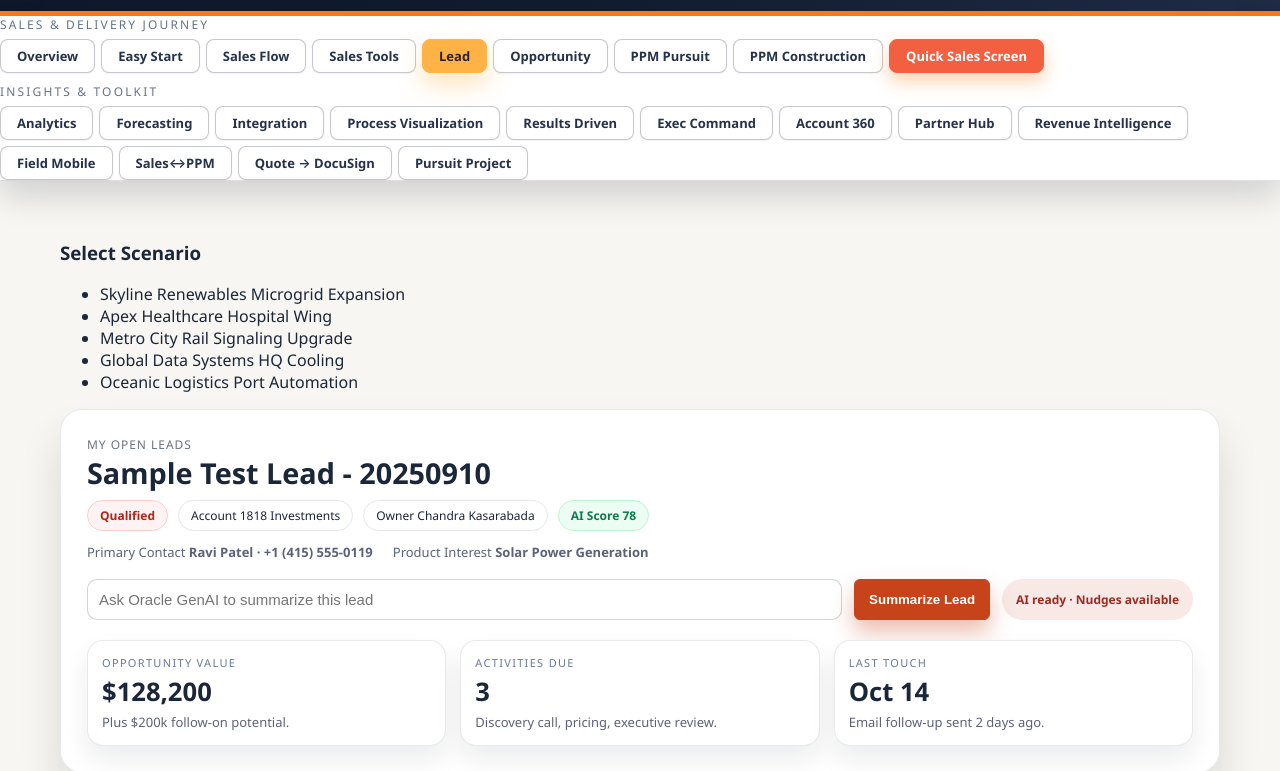
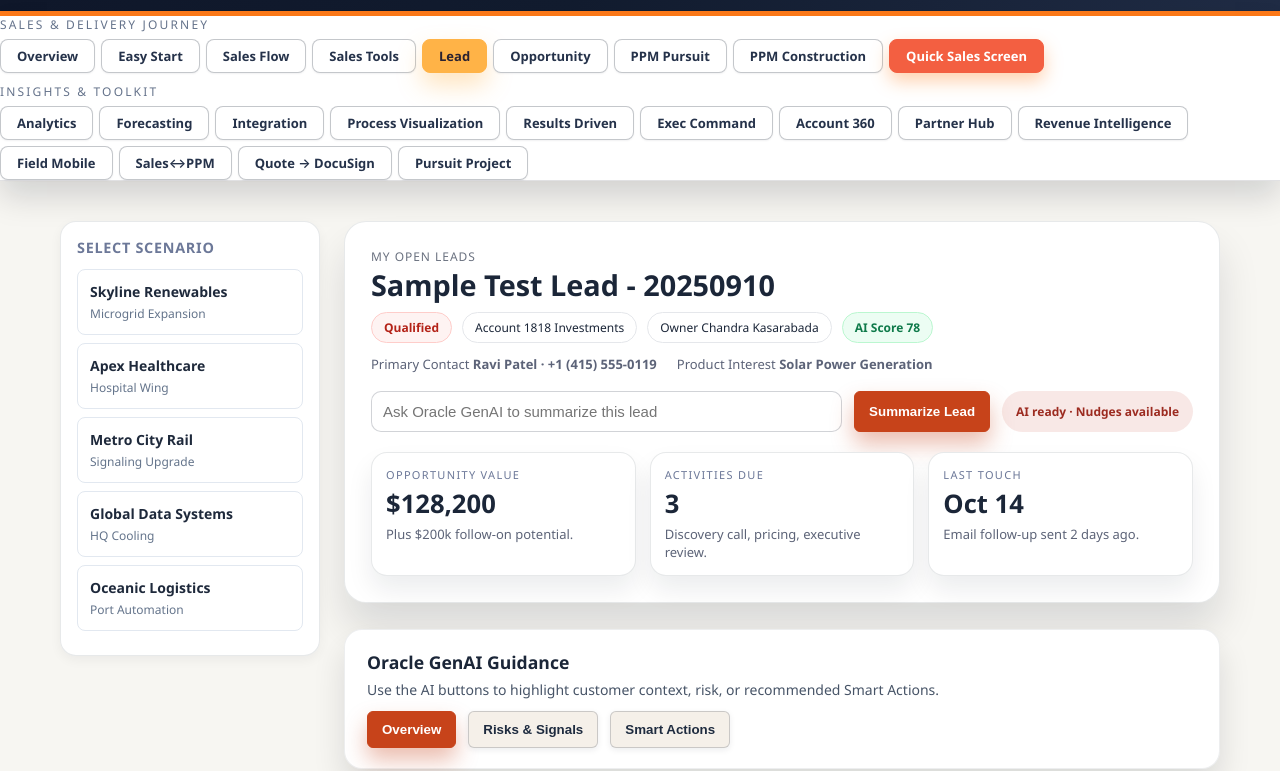
Before and after one commit to cskasarabada/OracleCXMocks, a website: page cx_lead.html in a window 1280 px wide. Shown: the part 63-834 px from the top of the page. Drawn offline with Linux system fonts and the light colour scheme.

Commit message:
Update redwood.css

```diff
--- a/assets/redwood.css
+++ b/assets/redwood.css
@@ -1859,6 +1859,75 @@
   background: #ff7a18;
   color: #fff;
   border-color: #ff7a18;
+}
+
+/* Lead Selector Sidebar */
+.lead-layout {
+  display: grid;
+  grid-template-columns: 260px 1fr;
+  gap: 24px;
+  align-items: start;
+}
+
+.lead-sidebar {
+  background: #fff;
+  border-radius: 16px;
+  border: 1px solid rgba(27, 38, 56, .1);
+  padding: 16px;
+  box-shadow: 0 4px 12px rgba(12, 18, 32, .05);
+  position: sticky;
+  top: 20px;
+}
+
+.lead-sidebar h3 {
+  margin: 0 0 12px;
+  font-size: 0.9rem;
+  text-transform: uppercase;
+  letter-spacing: 0.05em;
+  color: #6c7898;
+}
+
+.lead-selector-list {
+  list-style: none !important;
+  padding: 0 !important;
+  margin: 0 !important;
+}
+
+.lead-selector-item {
+  padding: 12px;
+  border-radius: 8px;
+  cursor: pointer;
+  transition: all 0.2s ease;
+  border: 1px solid #e2e8f0;
+  margin-bottom: 8px;
+  background: #fff;
+  list-style: none !important;
+}
+
+.lead-selector-item:hover {
+  background: #f8fafc;
+  border-color: #94a3b8;
+  transform: translateY(-1px);
+  box-shadow: 0 2px 8px rgba(0, 0, 0, .08);
+}
+
+.lead-selector-item.active {
+  background: #eff6ff;
+  border-color: #3b82f6;
+}
+
+.lead-selector-item .company {
+  font-weight: 600;
+  font-size: 14px;
+  color: #1e293b;
+  display: block;
+  margin-bottom: 4px;
+}
+
+.lead-selector-item .detail {
+  font-size: 12px;
+  color: #64748b;
+  display: block;
 }
 
 .oppty-hero-slim {
```
